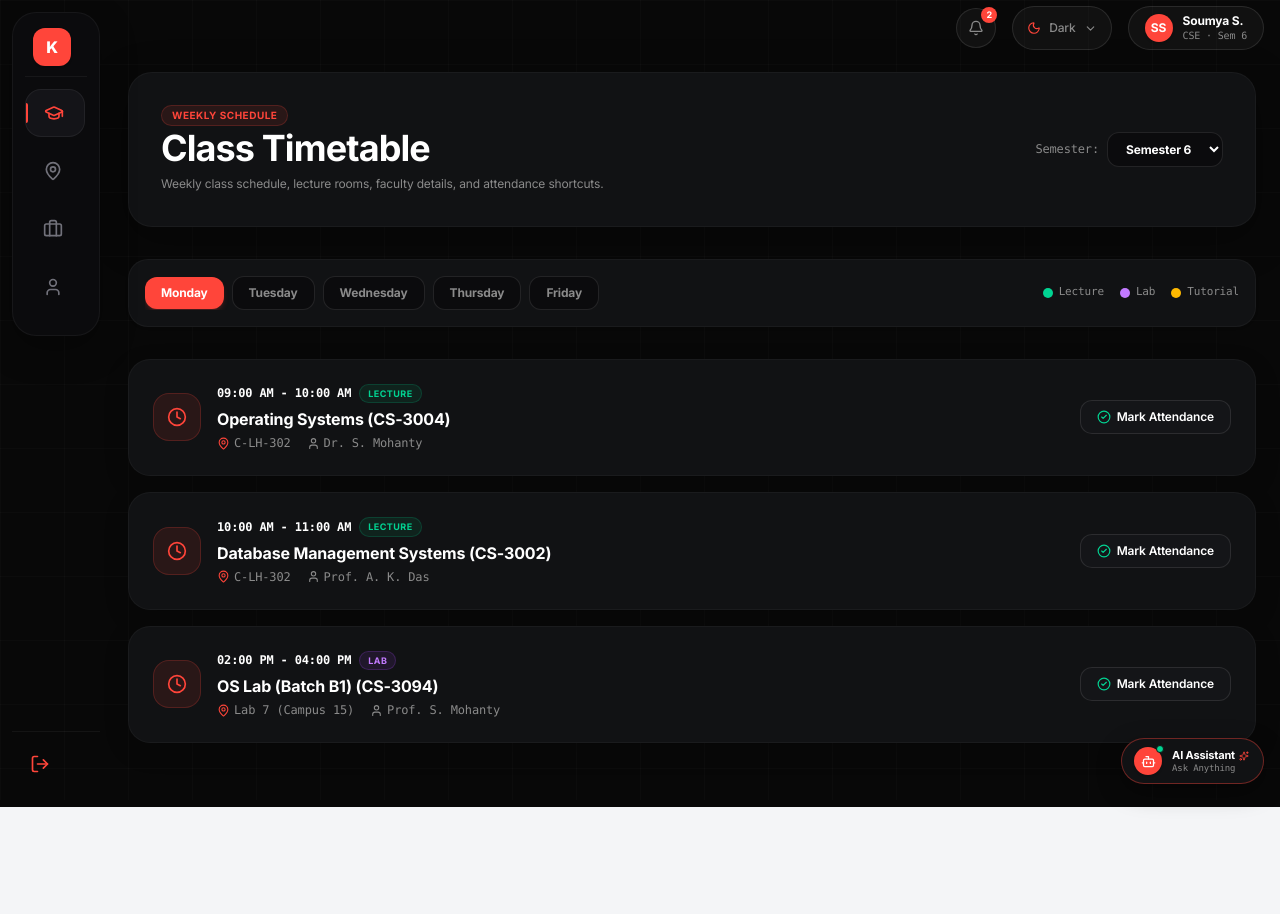
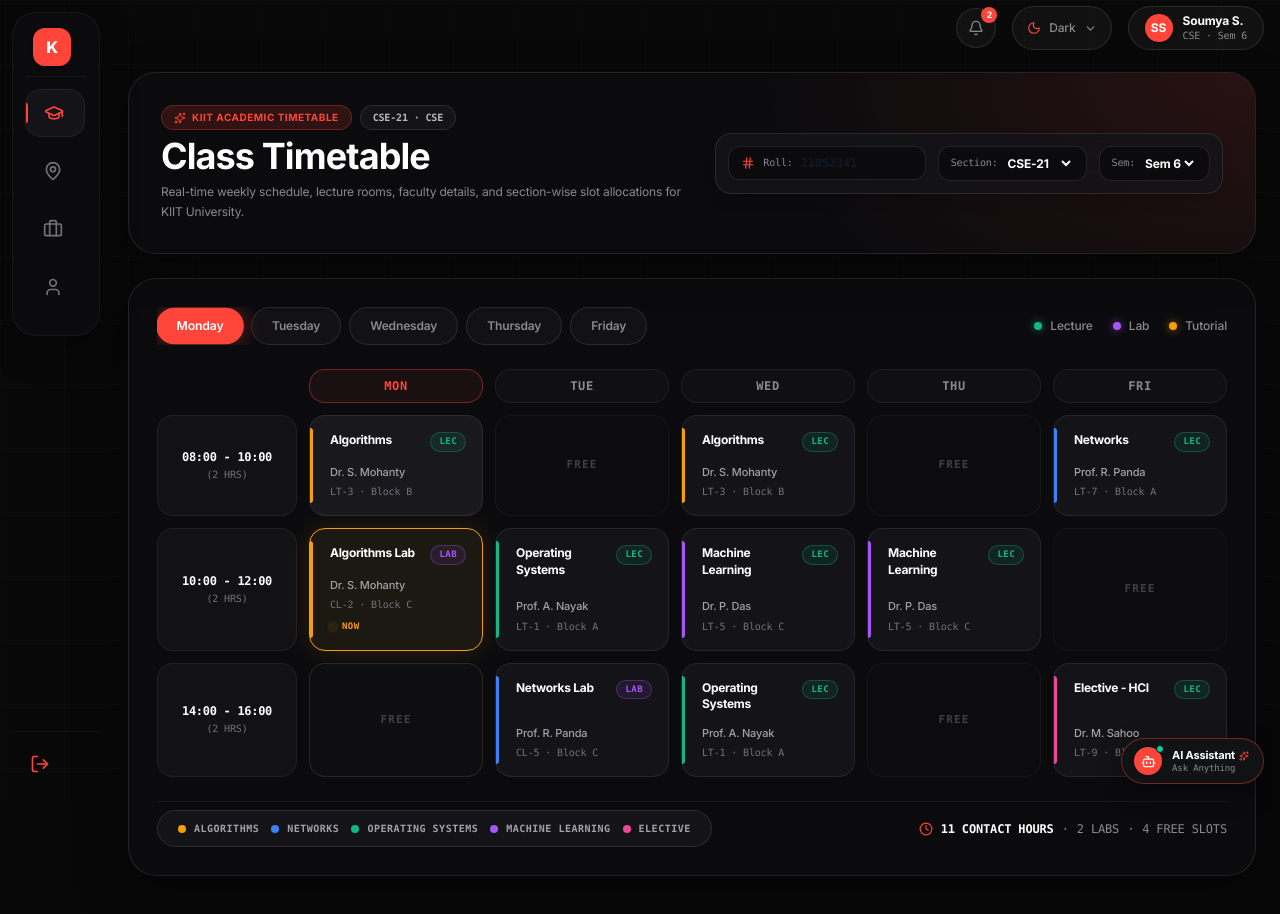
Before and after one commit to priyangshu24/KIITAnumaan, a Next.js app: page /workspace/academic/class-timetable in a window 1280 px wide. Shown: the top 914 px of the page. Before the commit the page ends 807 px from the top, so only its background shows below. Built offline with nearby package versions, Linux system fonts and the light colour scheme.

Commit message:
feat: redesign Class Timetable UI with weekly grid, section selector, roll number input, subject color stripes, and stats bar

```diff
--- a/app/workspace/academic/class-timetable/page.tsx
+++ b/app/workspace/academic/class-timetable/page.tsx
@@ -8,168 +8,419 @@ import {
   User,
   CheckCircle2,
   Filter,
+  Search,
+  Hash,
+  BookOpen,
+  Sparkles,
 } from 'lucide-react'
 
-const sampleTimetable = [
+// Schedule Grid Data Types
+interface SlotData {
+  subject: string
+  code: string
+  faculty: string
+  room: string
+  type: 'LEC' | 'LAB' | 'TUT'
+  isNow?: boolean
+  color: string // accent border color
+  stripeColor: string
+}
+
+// Full Grid Data Structure (Time Slots x Days)
+const gridTimeSlots = [
+  { label: '08:00 - 10:00', duration: '(2 HRS)' },
+  { label: '10:00 - 12:00', duration: '(2 HRS)' },
+  { label: '14:00 - 16:00', duration: '(2 HRS)' },
+]
+
+const daysList = ['MON', 'TUE', 'WED', 'THU', 'FRI']
+const fullDayNames = ['Monday', 'Tuesday', 'Wednesday', 'Thursday', 'Friday']
+
+// Timetable matrix: [timeSlotIndex][dayIndex]
+const timetableMatrix: (SlotData | null)[][] = [
+  // 08:00 - 10:00
+  [
     {
-    day: 'Monday',
-    slots: [
-      { time: '09:00 AM - 10:00 AM', subject: 'Operating Systems', code: 'CS-3004', room: 'C-LH-302', faculty: 'Dr. S. Mohanty', type: 'Lecture' },
-      { time: '10:00 AM - 11:00 AM', subject: 'Database Management Systems', code: 'CS-3002', room: 'C-LH-302', faculty: 'Prof. A. K. Das', type: 'Lecture' },
-      { time: '02:00 PM - 04:00 PM', subject: 'OS Lab (Batch B1)', code: 'CS-3094', room: 'Lab 7 (Campus 15)', faculty: 'Prof. S. Mohanty', type: 'Lab' },
+      subject: 'Algorithms',
+      code: 'CS-3001',
+      faculty: 'Dr. S. Mohanty',
+      room: 'LT-3 · Block B',
+      type: 'LEC',
+      color: '#F59E0B',
+      stripeColor: '#F59E0B',
+    },
+    null, // FREE
+    {
+      subject: 'Algorithms',
+      code: 'CS-3001',
+      faculty: 'Dr. S. Mohanty',
+      room: 'LT-3 · Block B',
+      type: 'LEC',
+      color: '#F59E0B',
+      stripeColor: '#F59E0B',
+    },
+    null, // FREE
+    {
+      subject: 'Networks',
+      code: 'CS-3006',
+      faculty: 'Prof. R. Panda',
+      room: 'LT-7 · Block A',
+      type: 'LEC',
+      color: '#3B82F6',
+      stripeColor: '#3B82F6',
+    },
   ],
+  // 10:00 - 12:00
+  [
+    {
+      subject: 'Algorithms Lab',
+      code: 'CS-3091',
+      faculty: 'Dr. S. Mohanty',
+      room: 'CL-2 · Block C',
+      type: 'LAB',
+      isNow: true,
+      color: '#F59E0B',
+      stripeColor: '#F59E0B',
     },
     {
-    day: 'Tuesday',
-    slots: [
-      { time: '10:00 AM - 11:00 AM', subject: 'Computer Networks', code: 'CS-3006', room: 'C-LH-201', faculty: 'Dr. K. R. Das', type: 'Lecture' },
-      { time: '11:00 AM - 12:00 PM', subject: 'Object Oriented Programming', code: 'CS-2004', room: 'C-LH-201', faculty: 'Prof. M. Ray', type: 'Lecture' },
-      { time: '01:00 PM - 02:00 PM', subject: 'CN Tutorial', code: 'CS-3096', room: 'C-LH-201', faculty: 'Dr. K. R. Das', type: 'Tutorial' },
-    ],
+      subject: 'Operating Systems',
+      code: 'CS-3004',
+      faculty: 'Prof. A. Nayak',
+      room: 'LT-1 · Block A',
+      type: 'LEC',
+      color: '#10B981',
+      stripeColor: '#10B981',
     },
     {
-    day: 'Wednesday',
-    slots: [
-      { time: '09:00 AM - 10:00 AM', subject: 'Operating Systems', code: 'CS-3004', room: 'C-LH-302', faculty: 'Dr. S. Mohanty', type: 'Lecture' },
-      { time: '02:00 PM - 04:00 PM', subject: 'DBMS Lab (Batch B1)', code: 'CS-3092', room: 'Lab 3 (Campus 15)', faculty: 'Prof. A. K. Das', type: 'Lab' },
-    ],
+      subject: 'Machine Learning',
+      code: 'CS-4001',
+      faculty: 'Dr. P. Das',
+      room: 'LT-5 · Block C',
+      type: 'LEC',
+      color: '#A855F7',
+      stripeColor: '#A855F7',
     },
     {
-    day: 'Thursday',
-    slots: [
-      { time: '10:00 AM - 11:00 AM', subject: 'Database Management Systems', code: 'CS-3002', room: 'C-LH-302', faculty: 'Prof. A. K. Das', type: 'Lecture' },
-      { time: '11:00 AM - 12:00 PM', subject: 'Computer Networks', code: 'CS-3006', room: 'C-LH-201', faculty: 'Dr. K. R. Das', type: 'Lecture' },
+      subject: 'Machine Learning',
+      code: 'CS-4001',
+      faculty: 'Dr. P. Das',
+      room: 'LT-5 · Block C',
+      type: 'LEC',
+      color: '#A855F7',
+      stripeColor: '#A855F7',
+    },
+    null, // FREE
   ],
+  // 14:00 - 16:00
+  [
+    null, // FREE
+    {
+      subject: 'Networks Lab',
+      code: 'CS-3096',
+      faculty: 'Prof. R. Panda',
+      room: 'CL-5 · Block C',
+      type: 'LAB',
+      color: '#3B82F6',
+      stripeColor: '#3B82F6',
     },
     {
-    day: 'Friday',
-    slots: [
-      { time: '09:00 AM - 11:00 AM', subject: 'OOPs Lab (Batch B1)', code: 'CS-2094', room: 'Lab 5 (Campus 15)', faculty: 'Prof. M. Ray', type: 'Lab' },
-      { time: '02:00 PM - 03:00 PM', subject: 'Professional Ethics', code: 'HS-3001', room: 'Auditorium 2', faculty: 'Dr. P. Sharma', type: 'Lecture' },
+      subject: 'Operating Systems',
+      code: 'CS-3004',
+      faculty: 'Prof. A. Nayak',
+      room: 'LT-1 · Block A',
+      type: 'LEC',
+      color: '#10B981',
+      stripeColor: '#10B981',
+    },
+    null, // FREE
+    {
+      subject: 'Elective - HCI',
+      code: 'CS-4082',
+      faculty: 'Dr. M. Sahoo',
+      room: 'LT-9 · Block D',
+      type: 'LEC',
+      color: '#EC4899',
+      stripeColor: '#EC4899',
+    },
   ],
-  },
 ]
 
 export default function ClassTimetablePage() {
-  const [selectedDay, setSelectedDay] = useState('Monday')
+  const [selectedDayIndex, setSelectedDayIndex] = useState(0) // 0 = Monday
+  const [selectedSection, setSelectedSection] = useState('CSE-21')
+  const [selectedBranch, setSelectedBranch] = useState('CSE')
   const [selectedSemester, setSelectedSemester] = useState('Semester 6')
-
-  const currentDayData = sampleTimetable.find((t) => t.day === selectedDay) || sampleTimetable[0]
+  const [rollNumber, setRollNumber] = useState('21052341')
 
   return (
-    <div className="space-y-8 pb-12 w-full text-white">
+    <div className="space-y-6 pb-12 w-full text-white">
 
-      {/* Top Header */}
-      <div className="bg-[#111214] border border-white/[0.04] rounded-[24px] p-6 lg:p-8 shadow-[0_12px_40px_rgba(0,0,0,0.35)] flex flex-col md:flex-row md:items-center justify-between gap-6">
+      {/* ----------------------------------------------------
+          TOP BANNER HEADER WITH SECTION & ROLL NO CONTROLS
+      ---------------------------------------------------- */}
+      <div className="relative overflow-hidden w-full bg-[#0B0B0D] border border-white/10 rounded-[28px] p-6 lg:p-8 shadow-[0_12px_40px_rgba(0,0,0,0.4)]">
+        {/* Background Ambient Glow */}
+        <div className="absolute top-0 right-0 w-[500px] h-[300px] bg-[radial-gradient(ellipse_at_top_right,rgba(255,69,58,0.12),transparent_70%)] pointer-events-none" />
+
+        <div className="flex flex-col lg:flex-row lg:items-center justify-between gap-6 relative z-10">
           <div>
-          <span className="px-2.5 py-0.5 rounded-full bg-[#FF453A]/10 text-[#FF453A] border border-[#FF453A]/20 text-[10px] font-bold uppercase tracking-wider block w-fit mb-1">
-            Weekly Schedule
+            <div className="flex items-center gap-2 mb-2">
+              <span className="px-3 py-1 rounded-full bg-[#FF453A]/15 text-[#FF453A] border border-[#FF453A]/30 text-[10px] font-bold uppercase tracking-wider flex items-center gap-1.5">
+                <Sparkles size={12} /> KIIT ACADEMIC TIMETABLE
               </span>
+              <span className="px-3 py-1 rounded-full bg-white/[0.04] text-white/70 border border-white/10 text-[10px] font-bold font-mono">
+                {selectedSection} · {selectedBranch}
+              </span>
+            </div>
             <h1 className="text-2xl sm:text-3xl lg:text-[36px] font-bold text-white tracking-tight leading-none">
               Class Timetable
             </h1>
-          <p className="text-xs text-[#8A8A8A] font-normal mt-2 leading-relaxed">
-            Weekly class schedule, lecture rooms, faculty details, and attendance shortcuts.
+            <p className="text-xs text-[#8A8A8A] font-normal mt-2 leading-relaxed max-w-xl">
+              Real-time weekly schedule, lecture rooms, faculty details, and section-wise slot allocations for KIIT University.
             </p>
           </div>
 
-        <div className="flex items-center gap-3 shrink-0">
-          {/* Semester Selector */}
-          <div className="flex items-center gap-2">
-            <span className="text-xs text-[#8A8A8A] font-mono">Semester:</span>
+          {/* Section & Roll No Controls Container */}
+          <div className="flex flex-wrap items-center gap-3 shrink-0 bg-[#141418]/80 backdrop-blur-xl p-3 rounded-2xl border border-white/10 shadow-lg">
+            {/* Roll No Input */}
+            <div className="flex items-center gap-2 bg-[#0B0B0D] border border-white/10 rounded-xl px-3 py-2 text-xs focus-within:border-[#FF453A]/50 transition-all">
+              <Hash size={14} className="text-[#FF453A]" />
+              <span className="text-[10px] text-[#8A8A8A] font-mono hidden sm:inline">Roll:</span>
+              <input
+                type="text"
+                value={rollNumber}
+                onChange={(e) => setRollNumber(e.target.value)}
+                placeholder="Enter Roll No"
+                className="bg-transparent text-white font-mono font-bold text-xs outline-none w-24 sm:w-28"
+              />
+            </div>
+
+            {/* Select Section Dropdown */}
+            <div className="flex items-center gap-1.5 bg-[#0B0B0D] border border-white/10 rounded-xl px-3 py-2 text-xs cursor-pointer">
+              <span className="text-[10px] text-[#8A8A8A] font-mono">Section:</span>
+              <select
+                value={selectedSection}
+                onChange={(e) => setSelectedSection(e.target.value)}
+                className="bg-transparent text-white font-bold outline-none cursor-pointer text-xs"
+              >
+                <option value="CSE-21" className="bg-[#141418]">CSE-21</option>
+                <option value="CSE-22" className="bg-[#141418]">CSE-22</option>
+                <option value="CSE-23" className="bg-[#141418]">CSE-23</option>
+                <option value="CSSE-01" className="bg-[#141418]">CSSE-01</option>
+                <option value="IT-02" className="bg-[#141418]">IT-02</option>
+                <option value="ECE-05" className="bg-[#141418]">ECE-05</option>
+              </select>
+            </div>
+
+            {/* Select Semester Dropdown */}
+            <div className="flex items-center gap-1.5 bg-[#0B0B0D] border border-white/10 rounded-xl px-3 py-2 text-xs cursor-pointer">
+              <span className="text-[10px] text-[#8A8A8A] font-mono">Sem:</span>
               <select
                 value={selectedSemester}
                 onChange={(e) => setSelectedSemester(e.target.value)}
-              className="bg-[#0B0B0D] border border-white/10 text-xs text-white px-3.5 py-2 rounded-xl outline-none cursor-pointer font-bold"
+                className="bg-transparent text-white font-bold outline-none cursor-pointer text-xs"
               >
-              <option value="Semester 5">Semester 5</option>
-              <option value="Semester 6">Semester 6</option>
-              <option value="Semester 7">Semester 7</option>
+                <option value="Semester 5" className="bg-[#141418]">Sem 5</option>
+                <option value="Semester 6" className="bg-[#141418]">Sem 6</option>
+                <option value="Semester 7" className="bg-[#141418]">Sem 7</option>
               </select>
             </div>
           </div>
         </div>
+      </div>
 
-      {/* Legend & Day Selector Bar */}
-      <div className="bg-[#111214] border border-white/[0.04] rounded-[20px] p-4 shadow-sm flex flex-col md:flex-row md:items-center justify-between gap-4">
+      {/* ----------------------------------------------------
+          MAIN TIMETABLE CONTAINER (MATCHING MOCKUP DESIGN)
+      ---------------------------------------------------- */}
+      <div className="bg-[#0B0B0E] border border-white/10 rounded-[28px] p-5 sm:p-7 shadow-[0_16px_50px_rgba(0,0,0,0.5)] space-y-6">
+
+        {/* TOP DAY SELECTOR BAR & CLASS TYPE LEGEND */}
+        <div className="flex flex-col sm:flex-row sm:items-center justify-between gap-4">
           {/* Day Selector Pills */}
-        <div className="flex items-center gap-2 overflow-x-auto">
-          {['Monday', 'Tuesday', 'Wednesday', 'Thursday', 'Friday'].map((day) => (
+          <div className="flex items-center gap-2 overflow-x-auto pb-1 sm:pb-0 scrollbar-none">
+            {fullDayNames.map((dayName, idx) => {
+              const isSelected = selectedDayIndex === idx
+              return (
                 <button
-              key={day}
-              onClick={() => setSelectedDay(day)}
-              className={`px-4 py-2 rounded-xl text-xs font-bold transition-all cursor-pointer whitespace-nowrap ${
-                selectedDay === day
-                  ? 'bg-[#FF453A] text-white shadow-md shadow-[#FF453A]/20'
-                  : 'bg-[#0B0B0D] border border-white/10 text-[#8A8A8A] hover:text-white'
+                  key={dayName}
+                  onClick={() => setSelectedDayIndex(idx)}
+                  className={`px-5 py-2.5 rounded-full text-xs font-semibold transition-all cursor-pointer whitespace-nowrap ${
+                    isSelected
+                      ? 'bg-[#FF453A] text-white font-bold shadow-[0_0_20px_rgba(255,69,58,0.4)] scale-[1.02]'
+                      : 'bg-[#141418]/80 border border-white/10 text-[#8A8A8A] hover:text-white hover:bg-white/[0.06]'
                   }`}
                 >
-              {day}
+                  {dayName}
                 </button>
-          ))}
+              )
+            })}
           </div>
 
-        {/* Legend */}
-        <div className="flex items-center gap-4 text-[11px] font-mono text-[#8A8A8A] shrink-0 border-t md:border-t-0 border-white/[0.04] pt-2 md:pt-0">
-          <span className="flex items-center gap-1.5">
-            <span className="w-2.5 h-2.5 rounded-full bg-emerald-400" /> Lecture
+          {/* Top Right Type Legend */}
+          <div className="flex items-center gap-5 text-xs font-medium text-[#8A8A8A] shrink-0 self-end sm:self-auto">
+            <span className="flex items-center gap-2">
+              <span className="w-2 h-2 rounded-full bg-[#10B981] shadow-[0_0_8px_rgba(16,185,129,0.6)]" /> Lecture
             </span>
-          <span className="flex items-center gap-1.5">
-            <span className="w-2.5 h-2.5 rounded-full bg-purple-400" /> Lab
+            <span className="flex items-center gap-2">
+              <span className="w-2 h-2 rounded-full bg-[#A855F7] shadow-[0_0_8px_rgba(168,85,247,0.6)]" /> Lab
             </span>
-          <span className="flex items-center gap-1.5">
-            <span className="w-2.5 h-2.5 rounded-full bg-amber-400" /> Tutorial
+            <span className="flex items-center gap-2">
+              <span className="w-2 h-2 rounded-full bg-[#F59E0B] shadow-[0_0_8px_rgba(245,158,11,0.6)]" /> Tutorial
             </span>
           </div>
         </div>
 
-      {/* Schedule Subject Cards Grid */}
-      <div className="space-y-4">
-        {currentDayData.slots.map((slot, idx) => (
+        {/* TIMETABLE GRID TABLE */}
+        <div className="overflow-x-auto">
+          <div className="min-w-[900px] space-y-3">
+
+            {/* DAY HEADER COLUMNS */}
+            <div className="grid grid-cols-[140px_1fr_1fr_1fr_1fr_1fr] gap-3 text-center">
+              {/* Empty Top-Left Corner */}
+              <div />
+              {daysList.map((day, idx) => (
                 <div
-            key={idx}
-            className="bg-[#111214] border border-white/[0.04] rounded-[22px] p-5 lg:p-6 shadow-[0_8px_24px_rgba(0,0,0,0.18)] flex flex-col md:flex-row md:items-center justify-between gap-4 hover:border-white/15 transition-all"
+                  key={day}
+                  className={`py-2 rounded-2xl border text-xs font-mono font-bold uppercase tracking-wider transition-colors ${
+                    selectedDayIndex === idx
+                      ? 'bg-[#1A1012] border-[#FF453A]/40 text-[#FF453A]'
+                      : 'bg-[#141418]/60 border-white/[0.06] text-[#8A8A8A]'
+                  }`}
                 >
-            <div className="flex items-start md:items-center gap-4">
-              <div className="w-12 h-12 rounded-2xl bg-[#FF453A]/10 border border-[#FF453A]/20 flex flex-col items-center justify-center text-[#FF453A] shrink-0">
-                <Clock size={20} />
+                  {day}
+                </div>
+              ))}
             </div>
 
-              <div className="space-y-1">
-                <div className="flex items-center gap-2">
-                  <span className="text-xs font-bold text-white font-mono">{slot.time}</span>
-                  <span
-                    className={`text-[9px] font-bold px-2 py-0.5 rounded-full uppercase tracking-wider ${
-                      slot.type === 'Lab'
-                        ? 'bg-purple-500/10 text-purple-400 border border-purple-500/20'
-                        : slot.type === 'Tutorial'
-                        ? 'bg-amber-500/10 text-amber-400 border border-amber-500/20'
-                        : 'bg-emerald-500/10 text-emerald-400 border border-emerald-500/20'
+            {/* TIME ROWS */}
+            {gridTimeSlots.map((timeSlot, timeIdx) => (
+              <div key={timeIdx} className="grid grid-cols-[140px_1fr_1fr_1fr_1fr_1fr] gap-3 items-stretch">
+
+                {/* Time Label Column */}
+                <div className="bg-[#141418]/80 border border-white/[0.06] rounded-2xl p-4 flex flex-col justify-center items-center text-center">
+                  <span className="text-xs font-mono font-bold text-white tracking-tight">{timeSlot.label}</span>
+                  <span className="text-[10px] font-mono text-[#71717A] mt-0.5">{timeSlot.duration}</span>
+                </div>
+
+                {/* 5 Day Cells for this Time Slot */}
+                {daysList.map((_, dayIdx) => {
+                  const card = timetableMatrix[timeIdx][dayIdx]
+                  const isDayHighlighted = selectedDayIndex === dayIdx
+
+                  if (!card) {
+                    return (
+                      <div
+                        key={dayIdx}
+                        className={`border rounded-2xl p-4 flex items-center justify-center transition-all ${
+                          isDayHighlighted
+                            ? 'bg-[#141418]/40 border-white/10'
+                            : 'bg-[#111115]/30 border-white/[0.04]'
                         }`}
                       >
-                    {slot.type}
+                        <span className="text-[11px] font-mono font-bold text-[#3F3F46] tracking-widest uppercase">
+                          FREE
+                        </span>
+                      </div>
+                    )
+                  }
+
+                  return (
+                    <div
+                      key={dayIdx}
+                      style={{ borderColor: card.isNow ? '#F59E0B' : 'rgba(255,255,255,0.08)' }}
+                      className={`relative border rounded-2xl p-4 flex flex-col justify-between transition-all duration-200 group hover:border-white/30 ${
+                        card.isNow
+                          ? 'bg-[#1C1812] shadow-[0_0_25px_rgba(245,158,11,0.15)] border-[#F59E0B]'
+                          : isDayHighlighted
+                          ? 'bg-[#18181D] border-white/15'
+                          : 'bg-[#141418] border-white/[0.08]'
+                      }`}
+                    >
+                      {/* Left Accent Color Line */}
+                      <div
+                        style={{ backgroundColor: card.stripeColor }}
+                        className="absolute left-0 top-3 bottom-3 w-[3px] rounded-r-full"
+                      />
+
+                      {/* Card Header: Subject Name & Type Badge */}
+                      <div className="flex items-start justify-between gap-1 pl-1">
+                        <span className="text-xs font-bold text-white tracking-tight group-hover:text-[#FF453A] transition-colors leading-snug">
+                          {card.subject}
+                        </span>
+                        <span
+                          className={`text-[9px] font-bold font-mono px-2 py-0.5 rounded-full border uppercase tracking-wider shrink-0 ${
+                            card.type === 'LAB'
+                              ? 'bg-[#A855F7]/10 border-[#A855F7]/30 text-[#A855F7]'
+                              : card.type === 'TUT'
+                              ? 'bg-[#F59E0B]/10 border-[#F59E0B]/30 text-[#F59E0B]'
+                              : 'bg-[#10B981]/10 border-[#10B981]/30 text-[#10B981]'
+                          }`}
+                        >
+                          {card.type}
                         </span>
                       </div>
 
-                <h3 className="text-base font-bold text-white">{slot.subject} ({slot.code})</h3>
-
-                <div className="flex items-center gap-4 text-xs text-[#8A8A8A] font-mono flex-wrap">
-                  <span className="flex items-center gap-1"><MapPin size={13} className="text-[#FF453A]" /> {slot.room}</span>
-                  <span className="flex items-center gap-1"><User size={13} /> {slot.faculty}</span>
+                      {/* Card Body: Faculty & Room */}
+                      <div className="mt-3 space-y-1 pl-1">
+                        <div className="text-[11px] text-[#A1A1AA] truncate font-medium">
+                          {card.faculty}
                         </div>
+                        <div className="text-[10px] text-[#71717A] font-mono truncate">
+                          {card.room}
                         </div>
                       </div>
 
-            <div className="flex items-center gap-3 shrink-0 pt-2 md:pt-0 border-t md:border-t-0 border-white/[0.04]">
-              <button
-                onClick={() => alert(`Marked attendance for ${slot.subject}`)}
-                className="bg-[#141518] hover:bg-white/10 border border-white/10 text-white text-xs font-semibold px-4 py-2 rounded-xl transition-all cursor-pointer flex items-center gap-1.5"
-              >
-                <CheckCircle2 size={14} className="text-emerald-400" /> Mark Attendance
-              </button>
+                      {/* Optional NOW Indicator Badge */}
+                      {card.isNow && (
+                        <div className="mt-2 pl-1 flex items-center gap-1.5">
+                          <span className="w-1.5 h-1.5 rounded-full bg-[#F59E0B] animate-ping" />
+                          <span className="text-[9px] font-bold font-mono uppercase tracking-wider text-[#F59E0B]">
+                            NOW
+                          </span>
+                        </div>
+                      )}
+                    </div>
+                  )
+                })}
+              </div>
+            ))}
           </div>
         </div>
-        ))}
+
+        {/* BOTTOM SUBJECT LEGEND CAPSULE & SUMMARY STATS BAR */}
+        <div className="pt-2 flex flex-col lg:flex-row lg:items-center justify-between gap-4 border-t border-white/[0.06]">
+
+          {/* Subject Color Legend Pills */}
+          <div className="flex flex-wrap items-center gap-3 bg-[#141418] border border-white/10 rounded-full px-5 py-2.5">
+            <span className="flex items-center gap-2 text-[10px] font-mono font-bold text-[#A1A1AA] tracking-wider uppercase">
+              <span className="w-2 h-2 rounded-full bg-[#F59E0B]" /> ALGORITHMS
+            </span>
+            <span className="flex items-center gap-2 text-[10px] font-mono font-bold text-[#A1A1AA] tracking-wider uppercase">
+              <span className="w-2 h-2 rounded-full bg-[#3B82F6]" /> NETWORKS
+            </span>
+            <span className="flex items-center gap-2 text-[10px] font-mono font-bold text-[#A1A1AA] tracking-wider uppercase">
+              <span className="w-2 h-2 rounded-full bg-[#10B981]" /> OPERATING SYSTEMS
+            </span>
+            <span className="flex items-center gap-2 text-[10px] font-mono font-bold text-[#A1A1AA] tracking-wider uppercase">
+              <span className="w-2 h-2 rounded-full bg-[#A855F7]" /> MACHINE LEARNING
+            </span>
+            <span className="flex items-center gap-2 text-[10px] font-mono font-bold text-[#A1A1AA] tracking-wider uppercase">
+              <span className="w-2 h-2 rounded-full bg-[#EC4899]" /> ELECTIVE
+            </span>
+          </div>
+
+          {/* Right Summary Stats */}
+          <div className="flex items-center gap-2 text-xs font-mono text-[#8A8A8A] self-end lg:self-auto">
+            <Clock size={14} className="text-[#FF453A]" />
+            <span className="font-bold text-white">11 CONTACT HOURS</span>
+            <span>·</span>
+            <span>2 LABS</span>
+            <span>·</span>
+            <span>4 FREE SLOTS</span>
+          </div>
+
+        </div>
+
       </div>
 
     </div>
```
Lines whose indentation alone changed are shown as unchanged.
